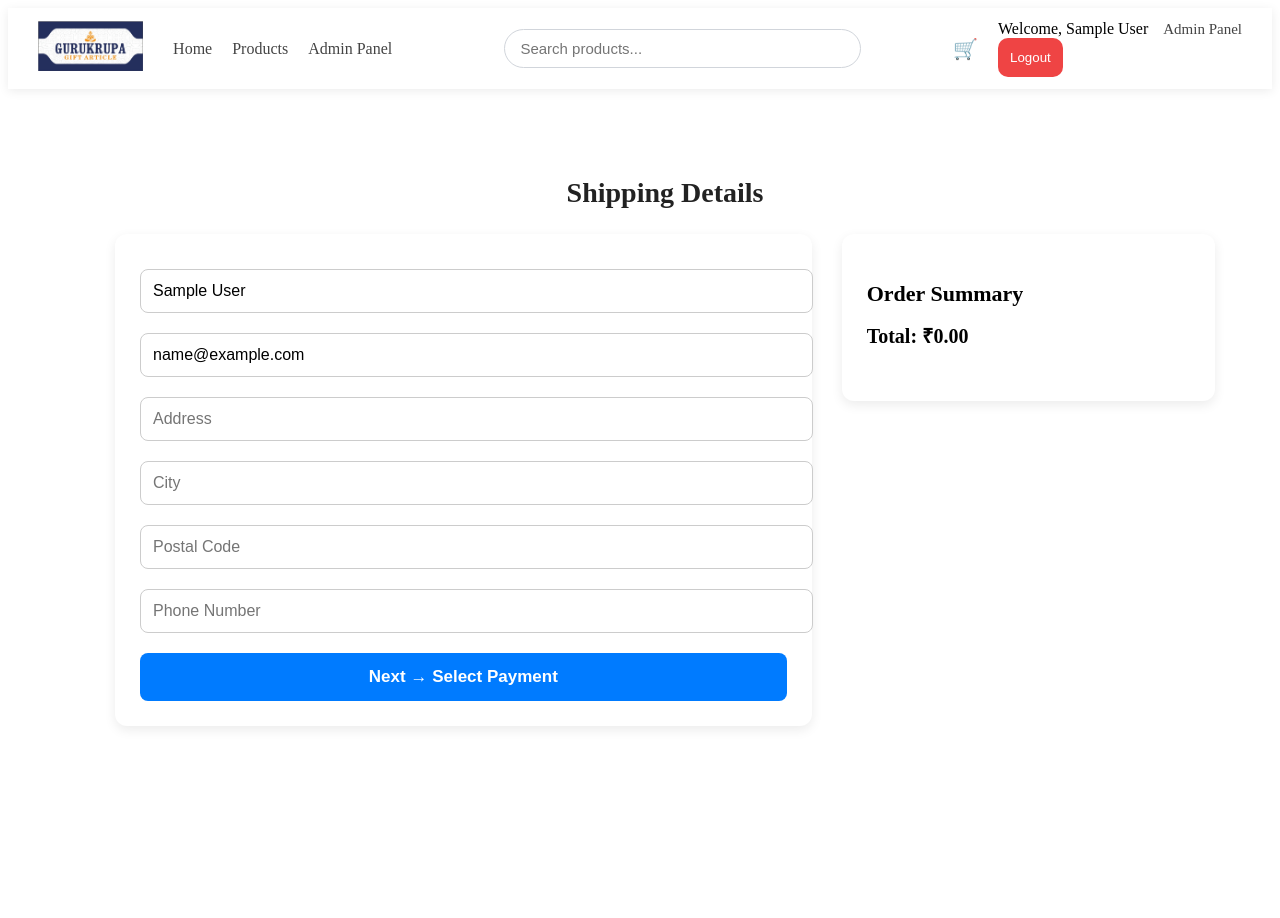
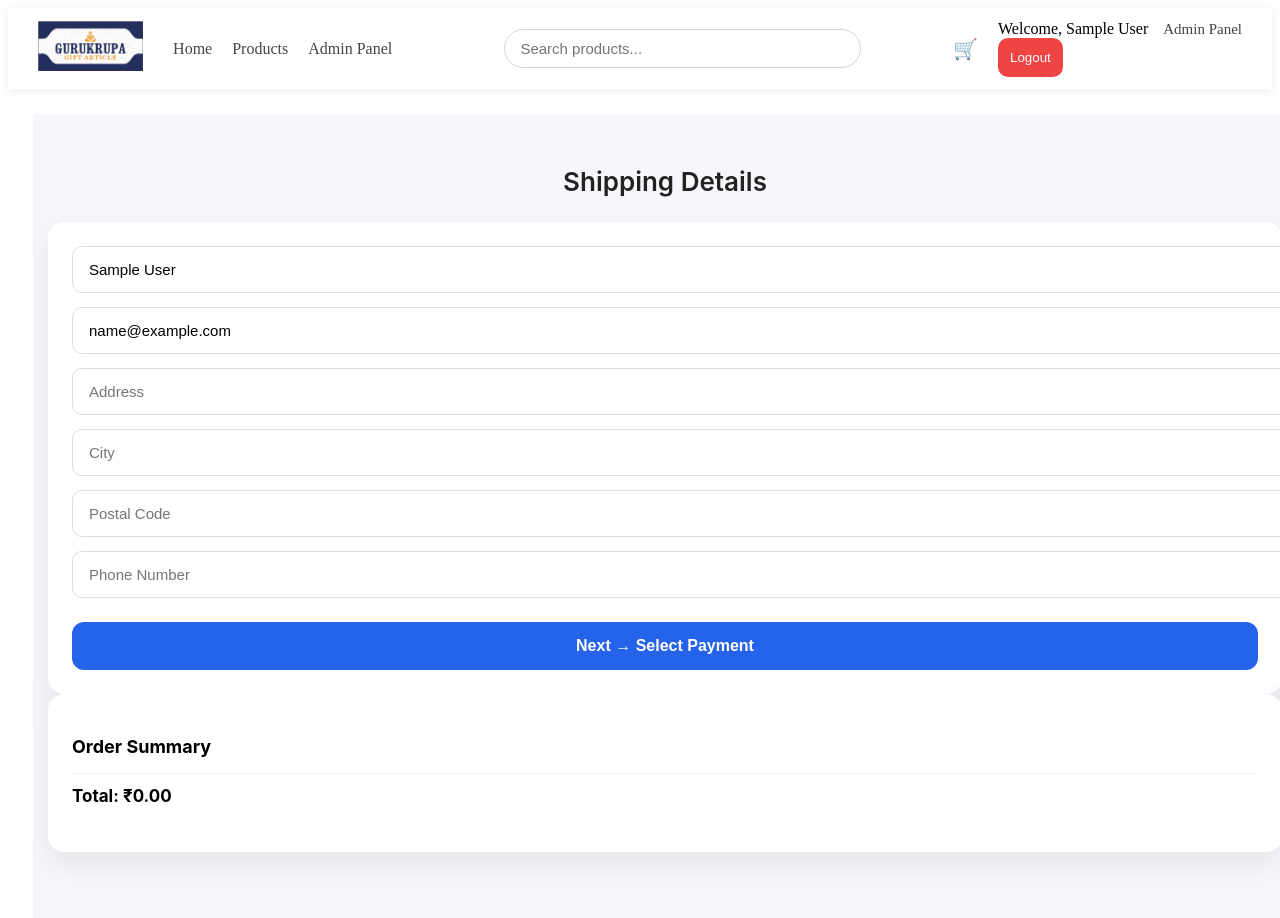
Before and after one commit to nikhilanakhiya25/Gurukrupa-Site, a React (Vite) app in the folder frontend/: page /checkout in a window 1280 px wide. Shown: the top 918 px of the page. Before the commit the page ends 800 px from the top, so only its background shows below. Built offline with nearby package versions, Linux system fonts and the light colour scheme; sample sign-in values are in the browser's storage.

Commit message:
Change the checkout.css

```diff
--- a/frontend/src/components/Cart/Checkouts.css
+++ b/frontend/src/components/Cart/Checkouts.css
@@ -1,89 +1,115 @@
+/* Page */
 .checkout-page {
-    width: 100%;
-    padding: 40px 0;
-    display: flex;
-    flex-direction: column;
-    align-items: center;
+    min-height: 100vh;
+    background: #f5f7fb;
+    padding: 30px 15px;
+    font-family: "Inter", sans-serif;
 }
 
 .checkout-page h2 {
-    font-size: 28px;
-    font-weight: bold;
+    text-align: center;
     margin-bottom: 25px;
+    font-size: 26px;
+    font-weight: 600;
 }
 
-.checkout-container {
-    width: 90%;
+/* Layout */
+.checkout-layout {
     max-width: 1100px;
+    margin: auto;
     display: flex;
-    gap: 30px;
+    flex-direction: column;
+    gap: 20px;
 }
 
-.checkout-form,
-.checkout-summary {
+/* Form Card */
+.checkout-form {
     background: #fff;
-    padding: 25px;
-    border-radius: 12px;
-    box-shadow: 0 4px 12px rgba(0, 0, 0, 0.08);
+    padding: 24px;
+    border-radius: 16px;
+    box-shadow: 0 12px 30px rgba(0, 0, 0, 0.08);
 }
 
-.checkout-form {
-    flex: 2;
-}
-
-.checkout-summary {
-    flex: 1;
-    height: fit-content;
-}
-
-.checkout-form h3,
-.checkout-summary h3 {
-    margin-bottom: 15px;
-    font-size: 22px;
-    font-weight: 600;
+.checkout-form form {
+    display: flex;
+    flex-direction: column;
+    gap: 14px;
 }
 
 .checkout-form input {
     width: 100%;
-    padding: 12px;
-    margin: 10px 0;
-    border-radius: 8px;
-    border: 1px solid #ccc;
-    transition: 0.2s;
-    font-size: 16px;
+    padding: 14px 16px;
+    font-size: 15px;
+    border-radius: 10px;
+    border: 1px solid #ddd;
 }
 
 .checkout-form input:focus {
-    border-color: #007bff;
+    outline: none;
+    border-color: #2563eb;
 }
 
+/* Button */
 .place-order-btn {
     margin-top: 10px;
-    width: 100%;
-    padding: 14px;
-    background: #007bff;
-    color: white;
+    padding: 15px;
+    border-radius: 12px;
     border: none;
+    background: #2563eb;
+    color: #fff;
+    font-size: 16px;
     font-weight: 600;
-    border-radius: 8px;
     cursor: pointer;
-    font-size: 17px;
     transition: 0.3s;
 }
 
 .place-order-btn:hover {
-    background: #0056c7;
+    background: #1e4ed8;
+}
+
+/* Order Summary */
+.checkout-summary {
+    background: #fff;
+    padding: 24px;
+    border-radius: 16px;
+    box-shadow: 0 12px 30px rgba(0, 0, 0, 0.08);
+}
+
+.checkout-summary h3 {
+    margin-bottom: 16px;
+    font-size: 18px;
 }
 
 .checkout-item {
     display: flex;
     justify-content: space-between;
-    margin: 8px 0;
-    font-size: 16px;
+    font-size: 14px;
+    margin-bottom: 10px;
+    color: #444;
 }
 
 .checkout-summary h4 {
     margin-top: 15px;
-    font-size: 20px;
-    font-weight: bold;
+    font-size: 17px;
+    font-weight: 700;
+    border-top: 1px solid #eee;
+    padding-top: 12px;
 }
+
+/* Desktop Responsive */
+@media (min-width: 768px) {
+    .checkout-layout {
+        flex-direction: row;
+        align-items: flex-start;
+    }
+
+    .checkout-form {
+        flex: 2;
+    }
+
+    .checkout-summary {
+        flex: 1;
+        position: sticky;
+        top: 20px;
+    }
+}
```
